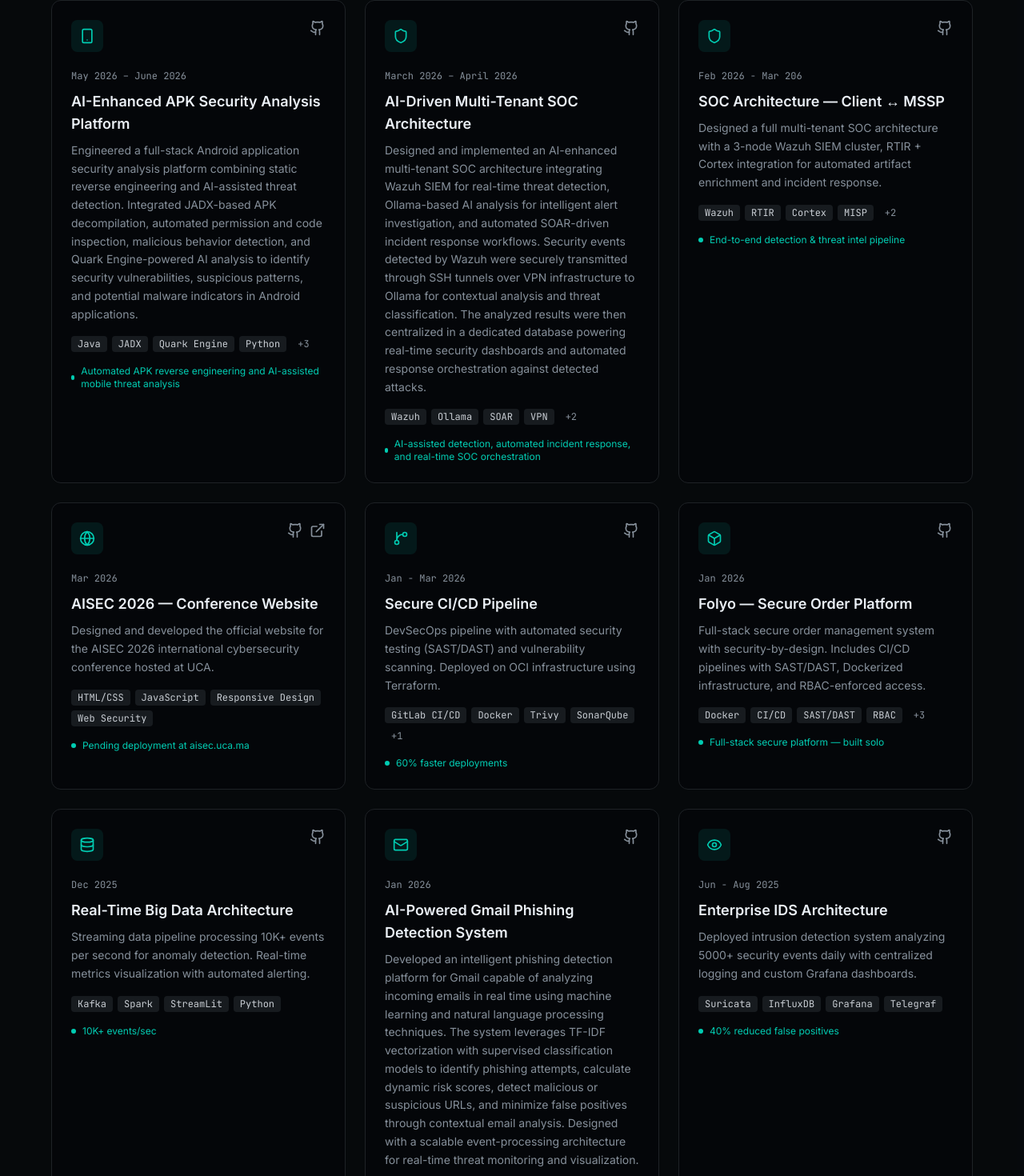
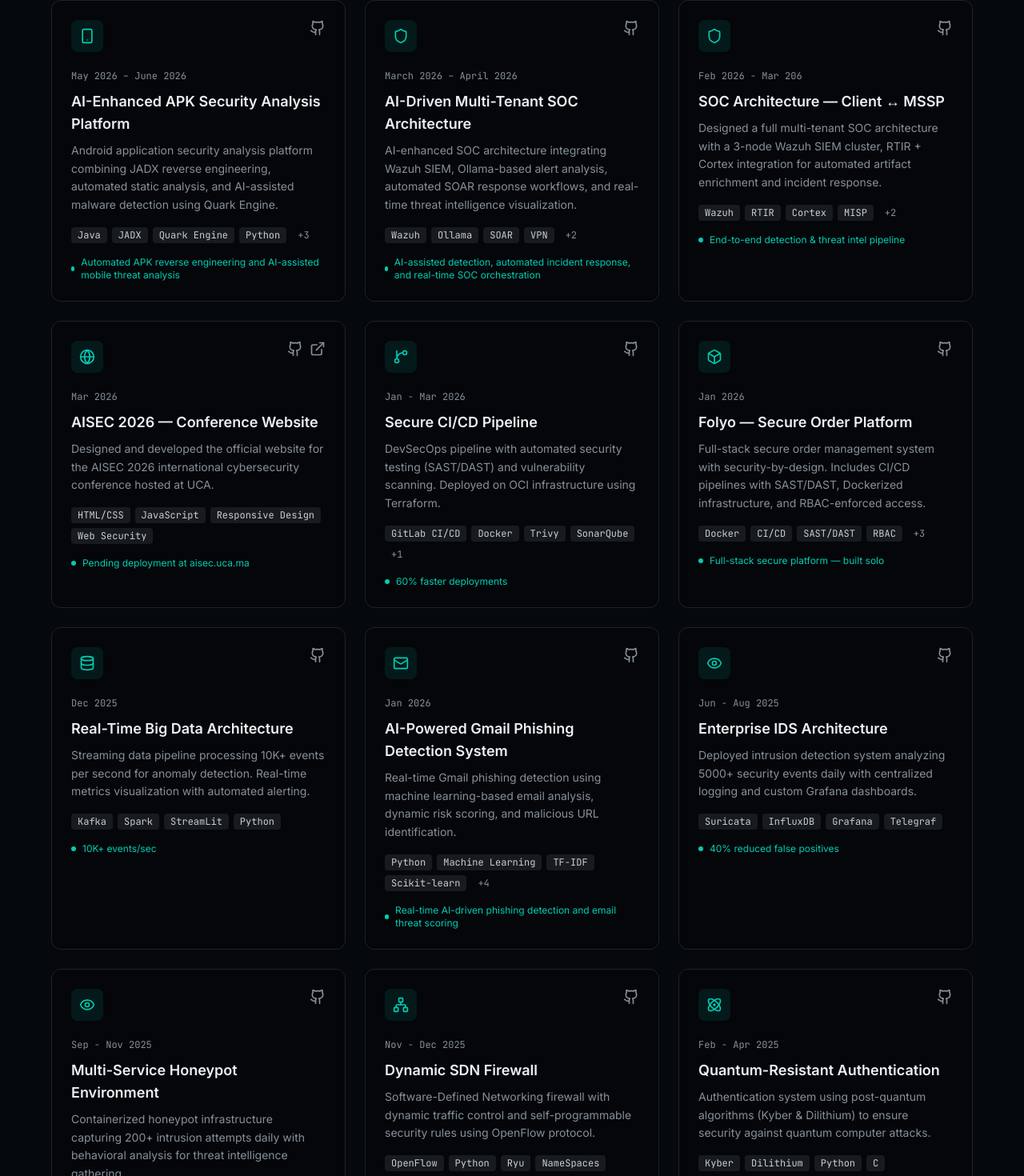
Before and after one commit to mourad-el-ouatik/portfolio, a Next.js app: page / in a window 1280 px wide. Shown: the part 4235-5705 px from the top of the page at 80% size. Built offline with nearby package versions, Linux system fonts and the light colour scheme.

Commit message:
Update projects.tsx

```diff
--- a/components/projects.tsx
+++ b/components/projects.tsx
@@ -19,8 +19,7 @@ const projects = [
   {
     title: "AI-Enhanced APK Security Analysis Platform",
     period: "May 2026 – June 2026",
-    description:"Engineered a full-stack Android application security analysis platform combining static reverse engineering and AI-assisted threat detection. Integrated JADX-based APK decompilation, automated permission and code inspection, malicious behavior detection, and Quark Engine-powered AI analysis to identify security vulnerabilities, suspicious patterns, and potential malware indicators in Android applications.",
-    tech: ["Java", "JADX", "Quark Engine", "Python", "Bash", "HTML", "Android Security", ],
+    description: "Android application security analysis platform combining JADX reverse engineering, automated static analysis, and AI-assisted malware detection using Quark Engine.",    tech: ["Java", "JADX", "Quark Engine", "Python", "Bash", "HTML", "Android Security", ],
     category: ["soc", "ai"],
     highlight: "Automated APK reverse engineering and AI-assisted mobile threat analysis",
     icon: Smartphone,
@@ -29,8 +28,7 @@ const projects = [
   {
     title: "AI-Driven Multi-Tenant SOC Architecture",
     period: "March 2026 – April 2026",
-    description: "Designed and implemented an AI-enhanced multi-tenant SOC architecture integrating Wazuh SIEM for real-time threat detection, Ollama-based AI analysis for intelligent alert investigation, and automated SOAR-driven incident response workflows. Security events detected by Wazuh were securely transmitted through SSH tunnels over VPN infrastructure to Ollama for contextual analysis and threat classification. The analyzed results were then centralized in a dedicated database powering real-time security dashboards and automated response orchestration against detected attacks.",
-    tech: ["Wazuh", "Ollama", "SOAR", "VPN", "SSH", "Threat Intelligence",],
+    description: "AI-enhanced SOC architecture integrating Wazuh SIEM, Ollama-based alert analysis, automated SOAR response workflows, and real-time threat intelligence visualization.",    tech: ["Wazuh", "Ollama", "SOAR", "VPN", "SSH", "Threat Intelligence",],
     category: ["soc", "ai"],
     highlight: "AI-assisted detection, automated incident response, and real-time SOC orchestration",
     icon: Shield,
@@ -91,7 +89,7 @@ const projects = [
   {
     title: "AI-Powered Gmail Phishing Detection System",
     period: "Jan 2026",
-    description: "Developed an intelligent phishing detection platform for Gmail capable of analyzing incoming emails in real time using machine learning and natural language processing techniques. The system leverages TF-IDF vectorization with supervised classification models to identify phishing attempts, calculate dynamic risk scores, detect malicious or suspicious URLs, and minimize false positives through contextual email analysis. Designed with a scalable event-processing architecture for real-time threat monitoring and visualization.",
+    description: "Real-time Gmail phishing detection using machine learning-based email analysis, dynamic risk scoring, and malicious URL identification.",
     tech: ["Python", "Machine Learning", "TF-IDF", "Scikit-learn", "Kafka", "Spark", "Streamlit", "Email Security",],
     category: ["ai"],
     highlight: "Real-time AI-driven phishing detection and email threat scoring",
```
